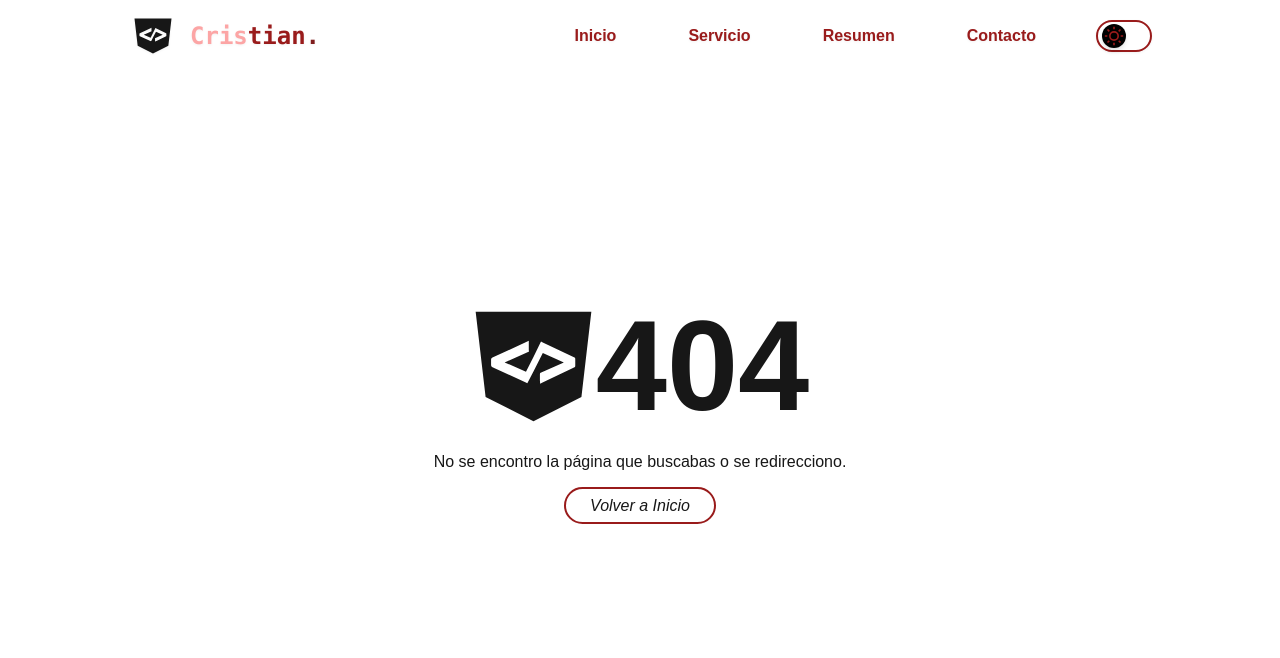
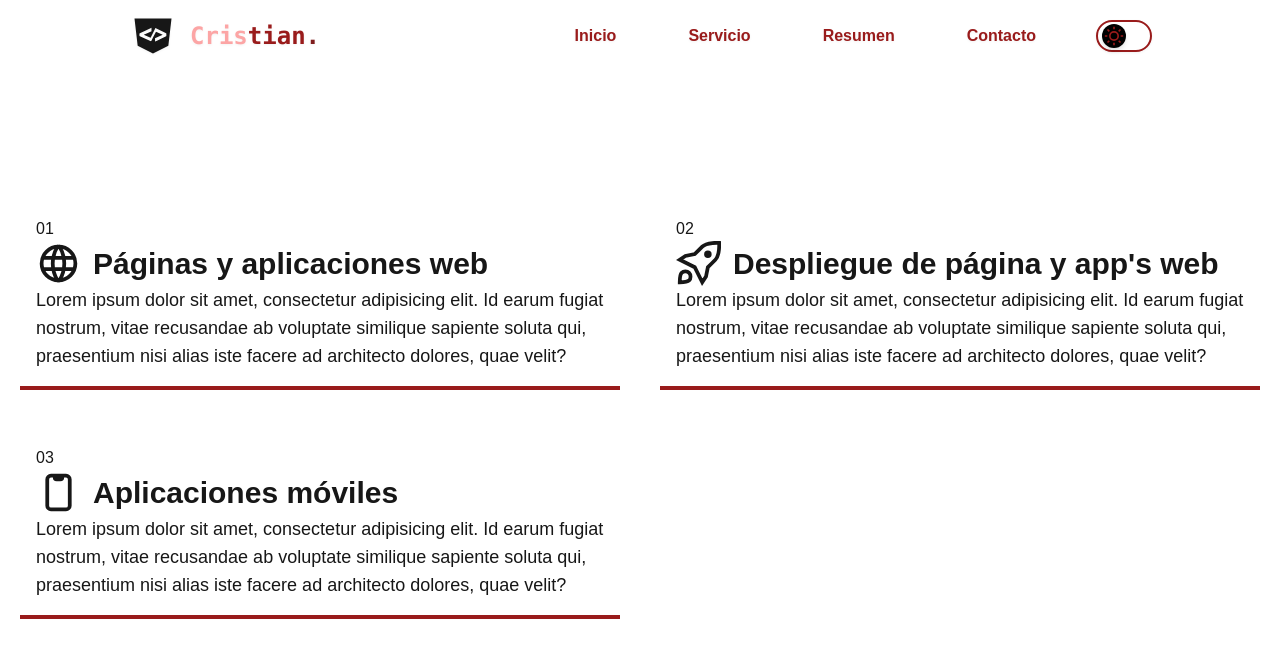
Before and after one commit to morris3432/portafoli_nextjs, a Next.js app: page /servicio in a window 1280 px wide. Before the commit this address had no page. Shown: the top 658 px of the page. Built offline with nearby package versions, Linux system fonts and the light colour scheme.

Commit message:
servcios

```diff
--- /dev/null
+++ b/src/app/servicio/page.jsx
@@ -0,0 +1,41 @@
+import WorldIcon from "@/components/icon/worl";
+import DeployIcon from "@/components/icon/deploy";
+import PhoneIcon from "@/components/icon/phone";
+
+const Servicio = ()=>{
+    return(
+        <>
+        <div className='w-full h-full absolute px-5 lg:flex lg:flex-col lg:justify-center'>
+            <div className="mt-20 lg:mt-5 grid grid-cols-1 lg:grid-cols-2 gap-10">
+                <div className="p-4 border-b-4 border-red-800">
+                        <h1>01</h1>
+                        <div className="flex items-center justify-start">
+                            <WorldIcon height={45} width={45}/>
+                            <h2 className="ml-3 text-3xl font-extrabold">Páginas y aplicaciones web</h2>
+                        </div>
+                        <p className="text-lg font-light">Lorem ipsum dolor sit amet, consectetur adipisicing elit. Id earum fugiat nostrum, vitae recusandae ab voluptate similique sapiente soluta qui, praesentium nisi alias iste facere ad architecto dolores, quae velit?</p>
+                </div>
+                <div className="p-4 border-b-4 border-red-800">
+                    <h1>02</h1>
+                    <div className="flex items-center justify-start">
+                        <DeployIcon height={45} width={45}/>
+                        <h2 className="ml-3 text-3xl font-extrabold">Despliegue de página y app's web</h2>
+                    </div>
+                    <p className="text-lg font-light">Lorem ipsum dolor sit amet, consectetur adipisicing elit. Id earum fugiat nostrum, vitae recusandae ab voluptate similique sapiente soluta qui, praesentium nisi alias iste facere ad architecto dolores, quae velit?</p>
+                </div>
+                <div className="p-4 border-b-4 border-red-800">
+                    <h1>03</h1>
+                    <div className="flex items-center justify-start">
+                        <PhoneIcon height={45} width={45}/>
+                        <h2 className="ml-3 text-3xl font-extrabold">Aplicaciones móviles</h2>
+                    </div>
+                    <p className="text-lg font-light">Lorem ipsum dolor sit amet, consectetur adipisicing elit. Id earum fugiat nostrum, vitae recusandae ab voluptate similique sapiente soluta qui, praesentium nisi alias iste facere ad architecto dolores, quae velit?</p>
+                </div>
+
+            </div>
+        </div>
+        </>
+    )
+}
+
+export default Servicio;
```
Also changed, not shown: src/app/page.jsx (+5 -5 lines).
